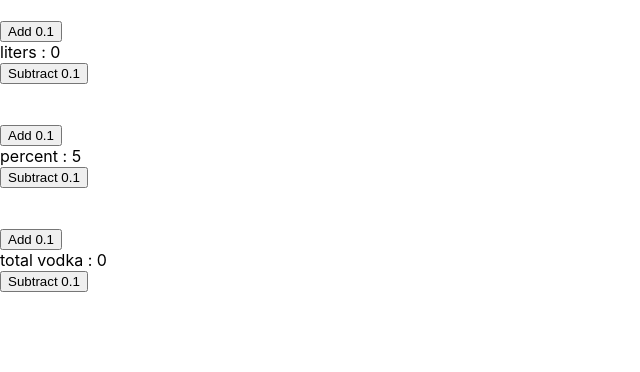
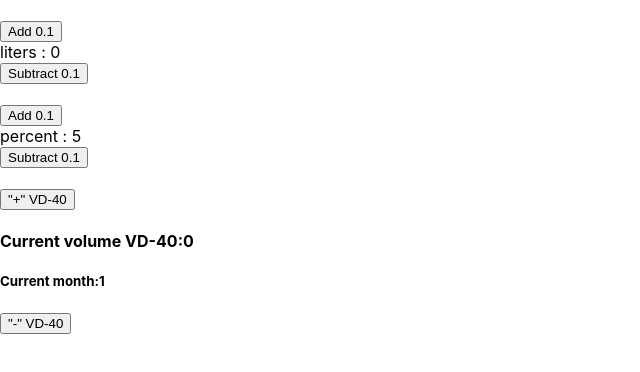
Before and after one commit to mikromajor/calendar, a React (Create React App) app: page / in a window 1280 px wide. Shown: the top 372 px of the page, without its empty margins (0-640 px from the left). Built offline with nearby package versions, Linux system fonts and the light colour scheme.

Commit message:
try to use month automatically

```diff
--- a/src/App.tsx
+++ b/src/App.tsx
@@ -3,17 +3,15 @@ import {
   useAppDispatch,
 } from "./store/hooks/redux";
 import { alcoActions } from "./store/reducer/alcoReducer/alcoReducer";
-import ControlPanel from "./ui/ControlPanel/ControlPanel";
+import { ControlPanel, MainPanel, Cleaner } from "./ui";
 
 function App() {
   const { alcoReducer } = useAppSelector((state) => state);
   const {
     additionPercent,
-    additionVodka,
     additionVolume,
     subtractionPercent,
     subtractionVolume,
-    subtractionVodka,
   } = alcoActions;
 
   return (
@@ -24,20 +22,13 @@ function App() {
         subtractCallback={subtractionVolume}
         addCallback={additionVolume}
       />
-      <br />
       <ControlPanel
         indicatorName={"percent"}
         indicatorValue={alcoReducer.percent}
         subtractCallback={subtractionPercent}
         addCallback={additionPercent}
       />
-      <br />
-      <ControlPanel
-        indicatorName={"total vodka"}
-        indicatorValue={alcoReducer.totalVodka}
-        subtractCallback={subtractionVodka}
-        addCallback={additionVodka}
-      />
+      <MainPanel />
     </>
   );
 }
--- a/src/store/reducer/alcoReducer/alcoReducer.ts
+++ b/src/store/reducer/alcoReducer/alcoReducer.ts
@@ -1,4 +1,5 @@
 import {
+  createAsyncThunk,
   createSlice,
   PayloadAction,
 } from "@reduxjs/toolkit";
@@ -27,8 +28,13 @@ export const alcoReducer = createSlice({
       state.percent =
         Math.floor((state.percent - 0.1) * 100) / 100;
     },
-    additionVodka: (state) => {
-      const item = window.localStorage.getItem("vodka");
+    additionVodka: (
+      state,
+      action: PayloadAction<string>
+    ) => {
+      const item = window.localStorage.getItem(
+        action.payload
+      );
       const tempStore = (item
         ? JSON.parse(item)
         : state) as unknown as typeof initialAlcoState;
@@ -43,8 +49,13 @@ export const alcoReducer = createSlice({
         JSON.stringify(state)
       );
     },
-    subtractionVodka: (state) => {
-      const item = window.localStorage.getItem("vodka");
+    subtractionVodka: (
+      state,
+      action: PayloadAction<string>
+    ) => {
+      const item = window.localStorage.getItem(
+        action.payload
+      );
       const tempStore = (item
         ? JSON.parse(item)
         : state) as unknown as typeof initialAlcoState;
--- a/src/store/reducer/alcoReducer/alcoTypes.ts
+++ b/src/store/reducer/alcoReducer/alcoTypes.ts
@@ -8,5 +8,5 @@ export const initialAlcoState = {
   liters: 0,
   percent: 5,
   totalVodka: 0,
-  month: "01",
+  month: "1",
 };
--- /dev/null
+++ b/src/store/reducer/alcoReducer/getMonth.ts
@@ -0,0 +1,12 @@
+import { AppDispatch } from "../../.";
+import { ActionCreatorWithPayload } from "@reduxjs/toolkit";
+
+const getM = async () => new Date().getMonth().toString();
+
+export const getMonth =
+  (callback: ActionCreatorWithPayload<string, string>) =>
+  async (dispatch: AppDispatch) => {
+    const currentMonth =
+      (await getM()) as unknown as string;
+    dispatch(callback(currentMonth));
+  };
--- a/src/ui/Cleaner/Cleaner.tsx
+++ b/src/ui/Cleaner/Cleaner.tsx
@@ -4,7 +4,7 @@ import { alcoActions } from "../../store/reducer/alcoReducer/alcoReducer";
 
 //TODO : записывать текущий месяц как ключ для хранилища (вместо "водка") используя асинхронщину Time().....
 
-const Cleaner = () => {
+export const Cleaner = () => {
   const [month, setMonth] = useState("01");
   const dispatch = useAppDispatch();
   const { clearAllStor, clearStorageForMonth } =
@@ -38,4 +38,3 @@ const Cleaner = () => {
     </>
   );
 };
-export default Cleaner;
--- a/src/ui/ControlPanel/ControlPanel.tsx
+++ b/src/ui/ControlPanel/ControlPanel.tsx
@@ -13,7 +13,7 @@ type ControlPanelProps = {
   subtractCallback: ActionCreatorWithoutPayload<string>;
 };
 
-const ControlPanel = ({
+export const ControlPanel = ({
   indicatorName,
   indicatorValue,
   addCallback,
@@ -37,4 +37,3 @@ const ControlPanel = ({
     </>
   );
 };
-export default ControlPanel;
--- /dev/null
+++ b/src/ui/MainPanel/MainPanel.tsx
@@ -0,0 +1,29 @@
+import {
+  useAppSelector,
+  useAppDispatch,
+} from "../../store/hooks/redux";
+import { alcoActions } from "../../store/reducer/alcoReducer/alcoReducer";
+import { getMonth } from "../../store/reducer/alcoReducer/getMonth";
+
+export const MainPanel = () => {
+  const { alcoReducer } = useAppSelector((state) => state);
+  const { additionVodka, subtractionVodka } = alcoActions;
+
+  return (
+    <>
+      <br />
+      <button onClick={() => getMonth(additionVodka)}>
+        "+" VD-40
+      </button>
+      <h4>
+        Current volume VD-40:
+        {alcoReducer.totalVodka}
+      </h4>
+      <h5>Current month:{alcoReducer.month}</h5>
+      <button onClick={() => getMonth(subtractionVodka)}>
+        "-" VD-40
+      </button>
+      <br />
+    </>
+  );
+};
--- /dev/null
+++ b/src/ui/index.ts
@@ -0,0 +1,4 @@
+export { ControlPanel } from "./ControlPanel/ControlPanel";
+export { MainPanel } from "./MainPanel/MainPanel";
+export { Cleaner } from "./Cleaner/Cleaner";
+// export {} from './'
```
